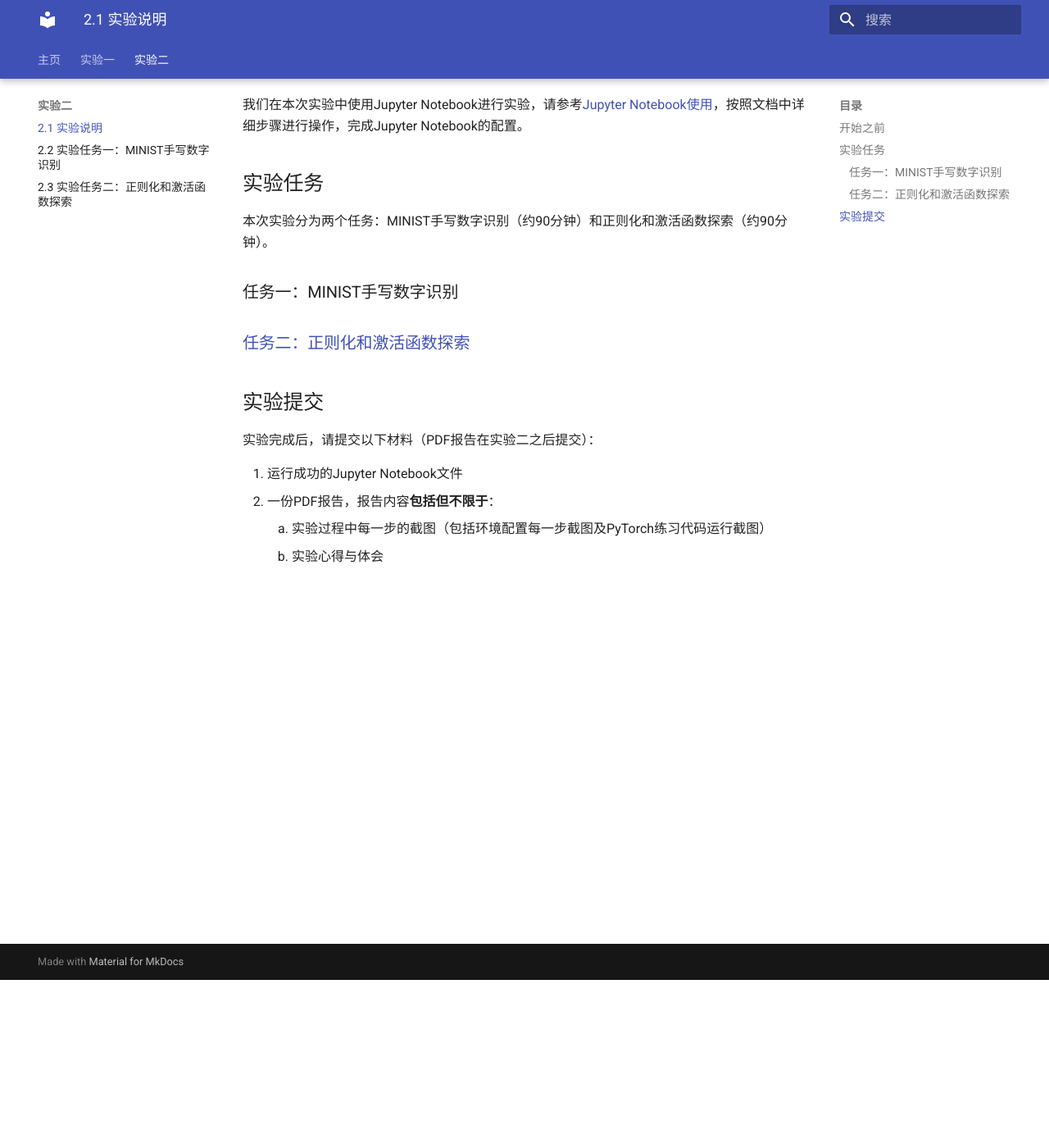
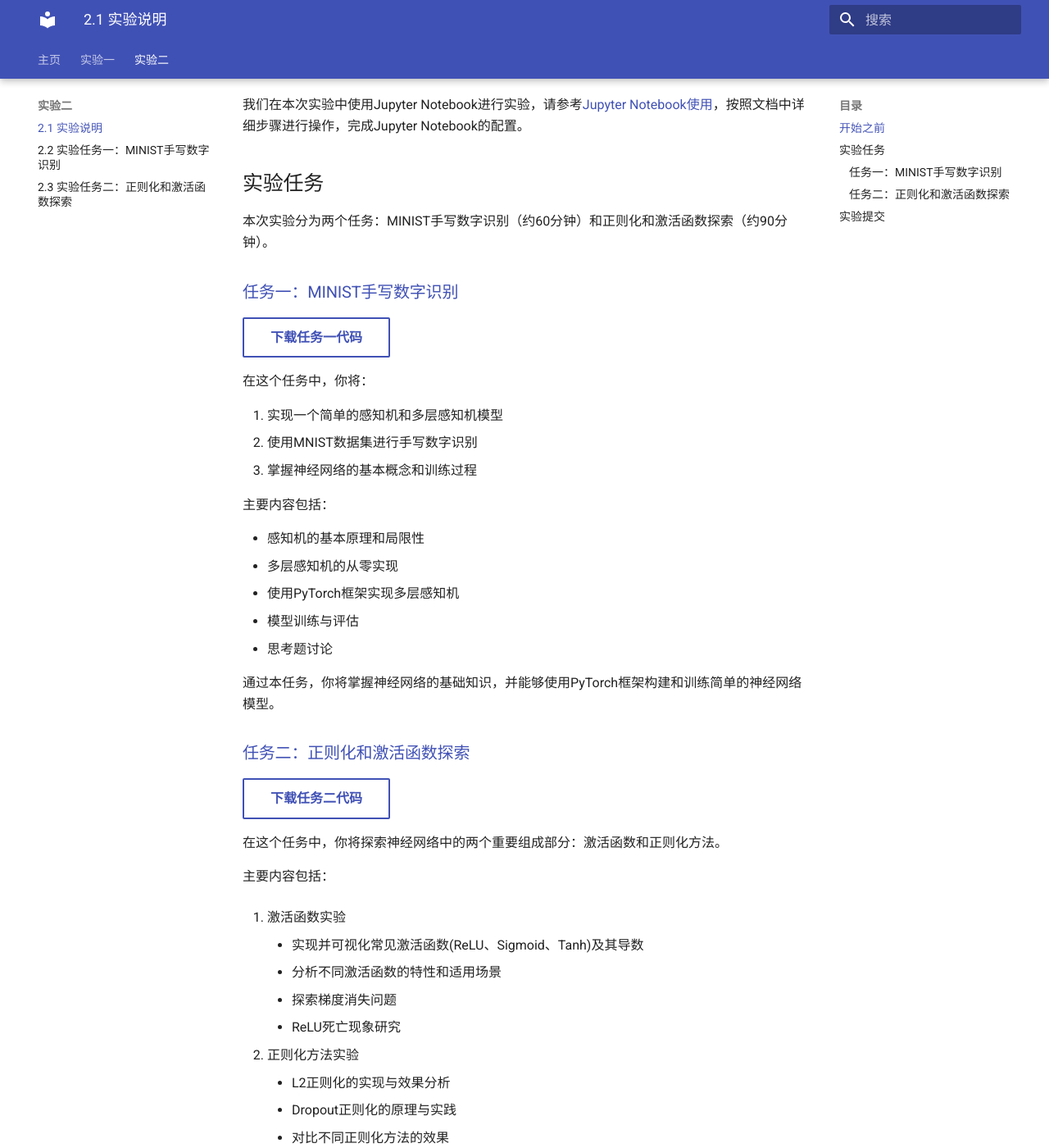
Before and after one commit to zhiweinju/nju-dl-lab-2025spring, an MkDocs documentation site: the page built from docs/lab2/实验二介绍.md, in a window 1280 px wide and 1400 px high, scrolled down 205 px. Shown: the whole window at 82% size. Built offline with MkDocs 1.6.1 and Material for MkDocs 9.7.7, drawn with Linux system fonts in a browser that asks for light colours; a style sheet for code colours, icons or effects is not loaded; some of the changed text lies outside the part shown.

Commit message:
update lab2

```diff
--- a/docs/lab2/实验二介绍.md
+++ b/docs/lab2/实验二介绍.md
@@ -7,12 +7,50 @@
 我们在本次实验中使用Jupyter Notebook进行实验，请参考[Jupyter Notebook使用](../lab1/环境配置指南.md#五、Jupyter-Notebook使用)，按照文档中详细步骤进行操作，完成Jupyter Notebook的配置。
 
 ## 实验任务
-本次实验分为两个任务：MINIST手写数字识别（约90分钟）和正则化和激活函数探索（约90分钟）。
+本次实验分为两个任务：MINIST手写数字识别（约60分钟）和正则化和激活函数探索（约90分钟）。
 
-### 任务一：MINIST手写数字识别
+### [任务一：MINIST手写数字识别](./MINIST手写数字识别.md)
+[下载任务一代码](https://cdn.jsdelivr.net/gh/umnooob/course-demo@main/docs/lab2/lab2_p1.ipynb){ .md-button}
+
+在这个任务中，你将：
+
+1. 实现一个简单的感知机和多层感知机模型
+2. 使用MNIST数据集进行手写数字识别
+3. 掌握神经网络的基本概念和训练过程
+
+主要内容包括：
+
+- 感知机的基本原理和局限性
+- 多层感知机的从零实现
+- 使用PyTorch框架实现多层感知机
+- 模型训练与评估
+- 思考题讨论
+
+通过本任务，你将掌握神经网络的基础知识，并能够使用PyTorch框架构建和训练简单的神经网络模型。
 
 
 ### [任务二：正则化和激活函数探索](./正则化和激活函数探索.md)
+[下载任务二代码](https://cdn.jsdelivr.net/gh/umnooob/course-demo@main/docs/lab2/lab2_p2.ipynb){ .md-button}
+
+在这个任务中，你将探索神经网络中的两个重要组成部分：激活函数和正则化方法。
+
+主要内容包括：
+
+1. 激活函数实验
+
+    - 实现并可视化常见激活函数(ReLU、Sigmoid、Tanh)及其导数
+    - 分析不同激活函数的特性和适用场景
+    - 探索梯度消失问题
+    - ReLU死亡现象研究
+
+2. 正则化方法实验
+
+    - L2正则化的实现与效果分析
+    - Dropout正则化的原理与实践
+    - 对比不同正则化方法的效果
+    - 分析正则化对模型泛化能力的影响
+
+通过本任务，你将深入理解激活函数和正则化在神经网络中的作用，掌握防止过拟合的技巧，并能够根据实际问题选择合适的激活函数和正则化方法。
 
 ## 实验提交
 实验完成后，请提交以下材料（PDF报告在实验二之后提交）：
```
Also changed, not shown: docs/lab2/MINIST手写数字识别.md (added, +297 -0 lines), docs/lab2/正则化和激活函数探索.md (+26 -24 lines), docs/lab2/lab2_p1.ipynb (added).
